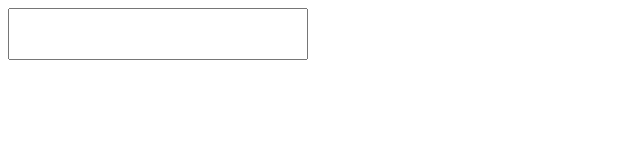
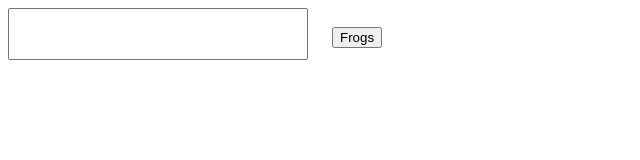
Before and after one commit to CkreaM/ckream.github.io, a plain HTML site: page index.html in a window 1280 px wide. Shown: the whole page, without its empty margins (0-640 px from the left). Drawn offline with Linux system fonts and the light colour scheme.

Commit message:
Update index.html
added frog button

```diff
--- a/index.html
+++ b/index.html
@@ -43,5 +43,6 @@
 <body onload="Loop();">
   <input id="Q" type="text">
   <span id="A">Output</span>
+  <button onclick="window.open('https://duckduckgo.com/?q=frogs&t=opera&ia=images&iax=images', '_blank')">Frogs</button>
 </body>
 </html>
```
